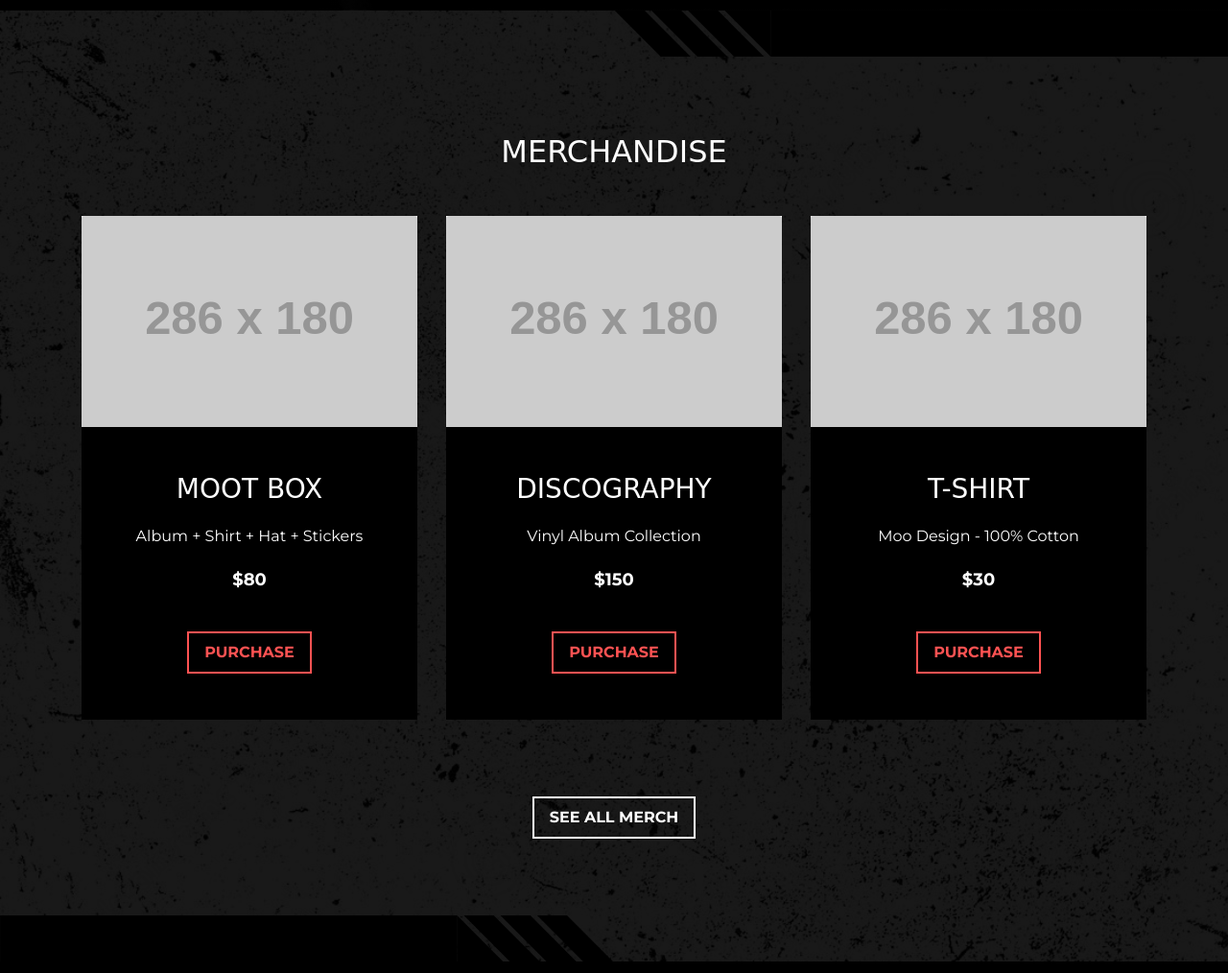
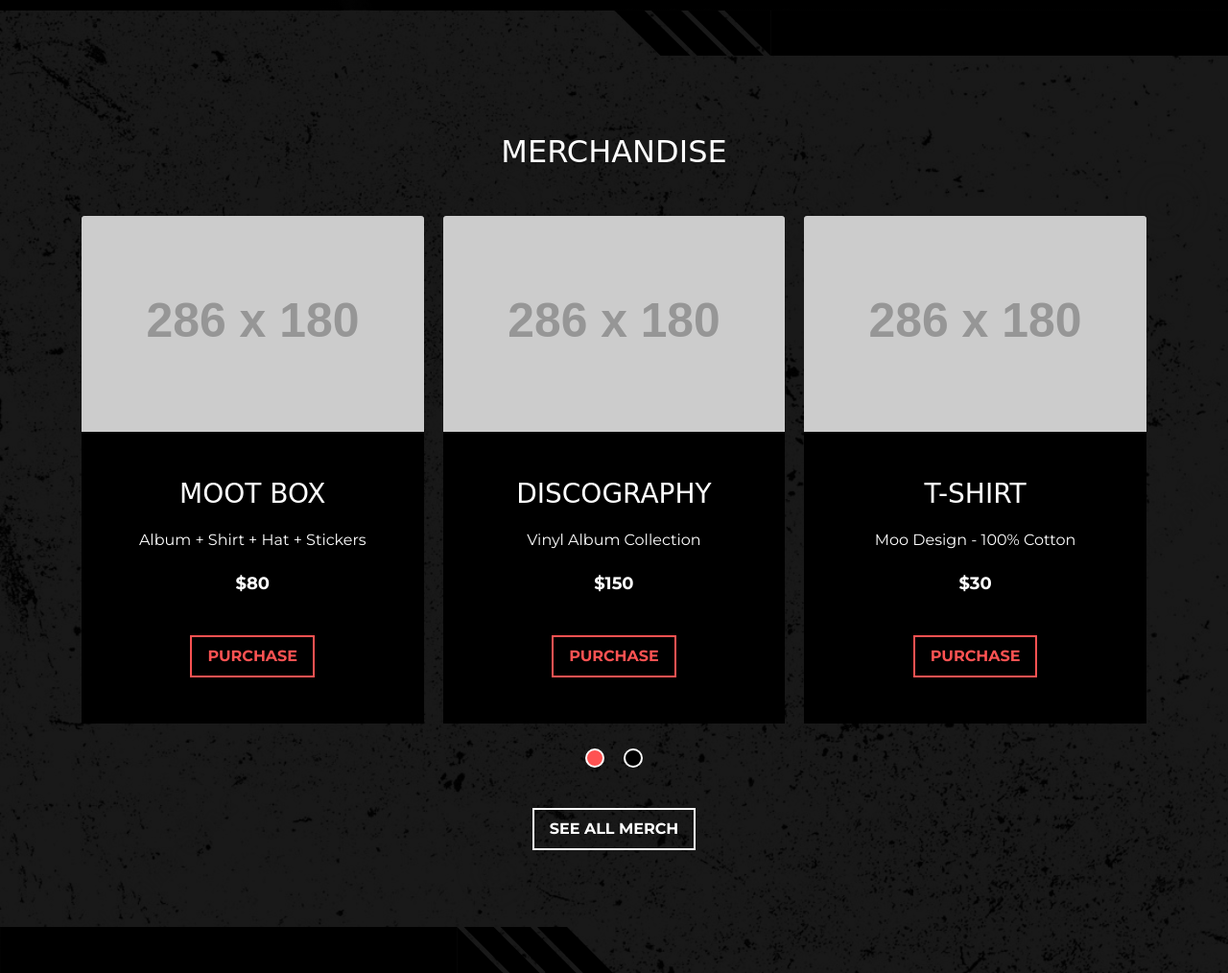
Before and after one commit to jsnhall/discount-tire-moosic, a website: page src/index.html in a window 1280 px wide. Shown: the part 2560-3574 px from the top of the page at 96% size. Drawn offline with nearby package versions, Linux system fonts and the light colour scheme; placeholder pictures from the web are drawn by us; a web font is replaced by a local one.

Commit message:
added slide functionality to cards

```diff
--- a/src/index.html
+++ b/src/index.html
@@ -7,6 +7,7 @@
   <title>Moosic</title>
   <link rel="stylesheet" href="https://stackpath.bootstrapcdn.com/bootstrap/4.3.1/css/bootstrap.min.css" integrity="sha384-ggOyR0iXCbMQv3Xipma34MD+dH/1fQ784/j6cY/iJTQUOhcWr7x9JvoRxT2MZw1T" crossorigin="anonymous">
   <link href="https://fonts.googleapis.com/css?family=Montserrat:400,600,700|Pirata+One&display=swap" rel="stylesheet">
+  <link rel="stylesheet" href="https://cdnjs.cloudflare.com/ajax/libs/tiny-slider/2.9.2/tiny-slider.css">
   <link rel="stylesheet" href="./css/main.css">
   <script src="https://kit.fontawesome.com/8ac368dfb2.js" crossorigin="anonymous"></script>
 </head>
@@ -230,7 +231,8 @@
       <div class="section-wrapper">
         <div class="container">
           <h2>Merchandise</h2>
-          <div class="card-deck mb-5">
+          <div class="merch-slider">
+            <div>
               <div class="card">
                 <img src="https://via.placeholder.com/286x180" class="card-img-top" alt="...">
                 <div class="card-body">
@@ -240,6 +242,8 @@
                   <a href="#" class="btn btn__red">Purchase</a>
                 </div>
               </div>
+            </div>
+            <div>
               <div class="card">
                 <img src="https://via.placeholder.com/286x180" class="card-img-top" alt="...">
                 <div class="card-body">
@@ -249,6 +253,8 @@
                   <a href="#" class="btn btn__red">Purchase</a>
                 </div>
               </div>
+            </div>
+            <div>
               <div class="card">
                 <img src="https://via.placeholder.com/286x180" class="card-img-top" alt="...">
                 <div class="card-body">
@@ -256,6 +262,18 @@
                   <p class="card-text">Moo Design - 100% Cotton</p>
                   <p class="card-price">$30</p>
                   <a href="#" class="btn btn__red">Purchase</a>
+                </div>
+              </div>
+            </div>
+            <div>
+              <div class="card">
+                <img src="https://via.placeholder.com/286x180" class="card-img-top" alt="...">
+                <div class="card-body">
+                  <h3 class="card-title">Discography</h3>
+                  <p class="card-text">Vinyl Album Collection</p>
+                  <p class="card-price">$150</p>
+                  <a href="#" class="btn btn__red">Purchase</a>
+                </div>
               </div>
             </div>
           </div>
@@ -302,8 +320,32 @@
     </div>
   </footer>
 
-  <script src="https://code.jquery.com/jquery-3.3.1.slim.min.js" integrity="sha384-q8i/X+965DzO0rT7abK41JStQIAqVgRVzpbzo5smXKp4YfRvH+8abtTE1Pi6jizo" crossorigin="anonymous"></script>
+  <script src="https://code.jquery.com/jquery-3.4.1.min.js" integrity="sha256-CSXorXvZcTkaix6Yvo6HppcZGetbYMGWSFlBw8HfCJo=" crossorigin="anonymous"></script>
   <script src="https://cdnjs.cloudflare.com/ajax/libs/popper.js/1.14.7/umd/popper.min.js" integrity="sha384-UO2eT0CpHqdSJQ6hJty5KVphtPhzWj9WO1clHTMGa3JDZwrnQq4sF86dIHNDz0W1" crossorigin="anonymous"></script>
   <script src="https://stackpath.bootstrapcdn.com/bootstrap/4.3.1/js/bootstrap.min.js" integrity="sha384-JjSmVgyd0p3pXB1rRibZUAYoIIy6OrQ6VrjIEaFf/nJGzIxFDsf4x0xIM+B07jRM" crossorigin="anonymous"></script>
+  <script src="https://cdnjs.cloudflare.com/ajax/libs/tiny-slider/2.9.2/min/tiny-slider.js"></script>
+
+  <script type="module">
+    var slider = tns({
+      "container": ".merch-slider",
+      "items": 1,
+      "slideBy": "page",
+      "mouseDrag": true,
+      "swipeAngle": false,
+      "speed": 400,
+      "gutter": 20,
+      "navPosition": "bottom",
+      "controls": false,
+      "responsive": {
+        "992": {
+          "items": 3,
+        },
+        "768": {
+          "items": 2,
+        }
+      },
+    });
+  </script>
+
 </body>
 </html>
--- a/src/sass/_globals.scss
+++ b/src/sass/_globals.scss
@@ -51,35 +51,6 @@ a {
   &:hover {
     background: $white;
     color: $red;
-  }
-}
-
-@media screen and (max-width: 767px) {
-  .card-deck {
-    flex-flow: column;
-  }
-}
-
-.card-deck {
-  .card {
-    border-radius: 0;
-    border: none;
-    margin-bottom: 2rem;
-    .card-body {
-      padding: 3rem 1.25rem;
-      text-align: center;
-      background: $black;
-      .card-text {
-        margin: 1.25rem;
-      }
-      .card-price {
-        font-weight: 700;
-        font-size: 18px;
-      }
-      .btn {
-        margin-top: 1.5rem;
-      }
-    }
   }
 }
 
--- a/src/sass/_merchandise.scss
+++ b/src/sass/_merchandise.scss
@@ -5,4 +5,38 @@
       rgba(0, 0, 0, 0.90)
     ), url('../images/grunge-texture-bg.jpg');
   background-size: cover;
+  .card {
+    border-radius: 0;
+    border: none;
+    background: $black;
+    .card-body {
+      padding: 3rem 1.25rem;
+      text-align: center;
+      .card-text {
+        margin: 1.25rem 0;
+      }
+      .card-price {
+        font-weight: 700;
+        font-size: 18px;
+      }
+      .btn {
+        margin-top: 1.5rem;
+      }
+    }
+  }
+  .tns-nav {
+    text-align: center;
+    margin: 1rem 0 2rem 0;
+  }
+  .tns-outer [aria-controls] {
+    height: 20px;
+    width: 20px;
+    margin: 10px;
+    border: solid 2px $white;
+    border-radius: 100%;
+    background: $black;
+  }
+  .tns-nav-active {
+    background: $red !important;
+  }
 }
```
Also changed, not shown: src/css/main.css. Lines whose indentation alone changed are shown as unchanged.
